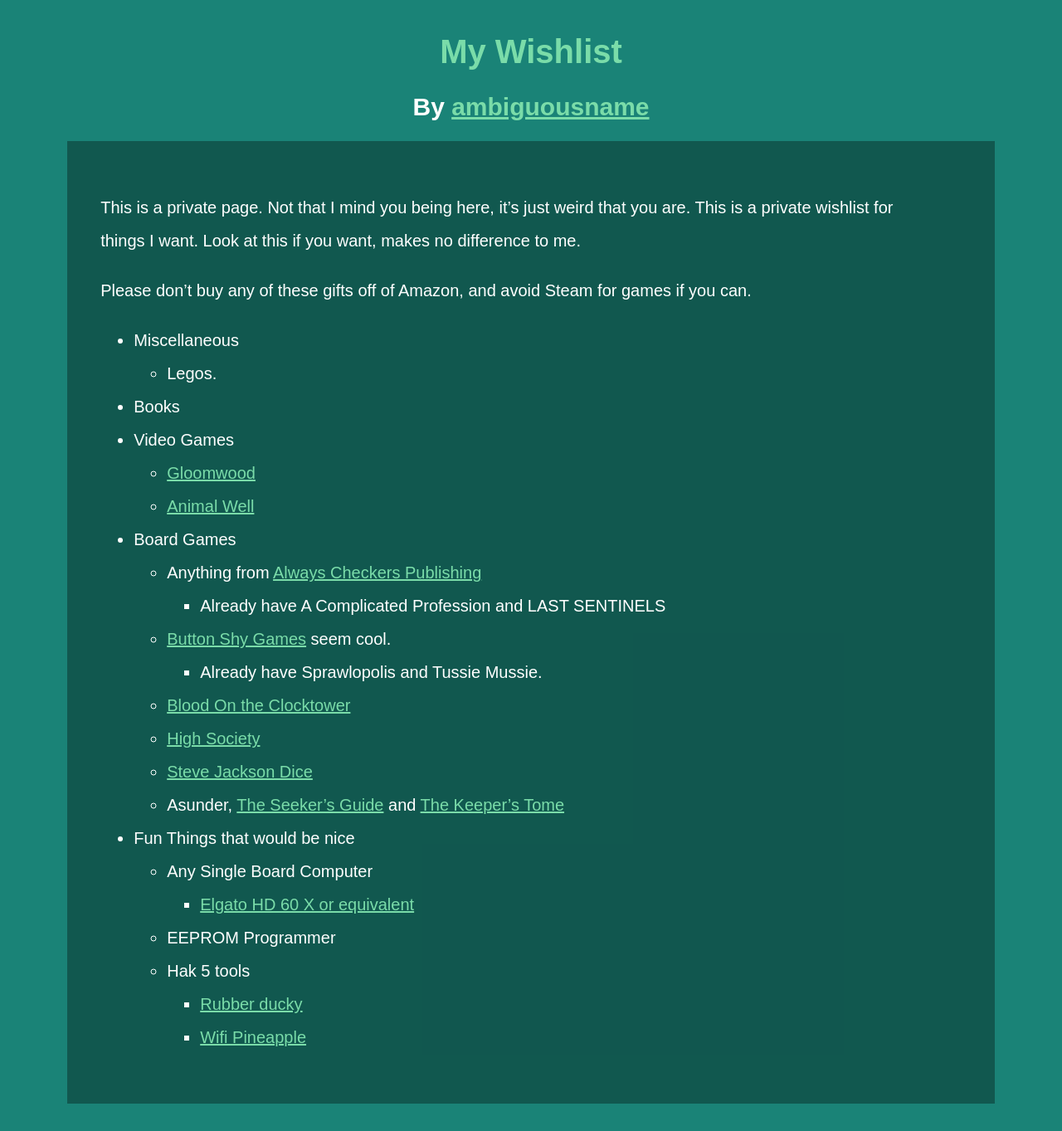
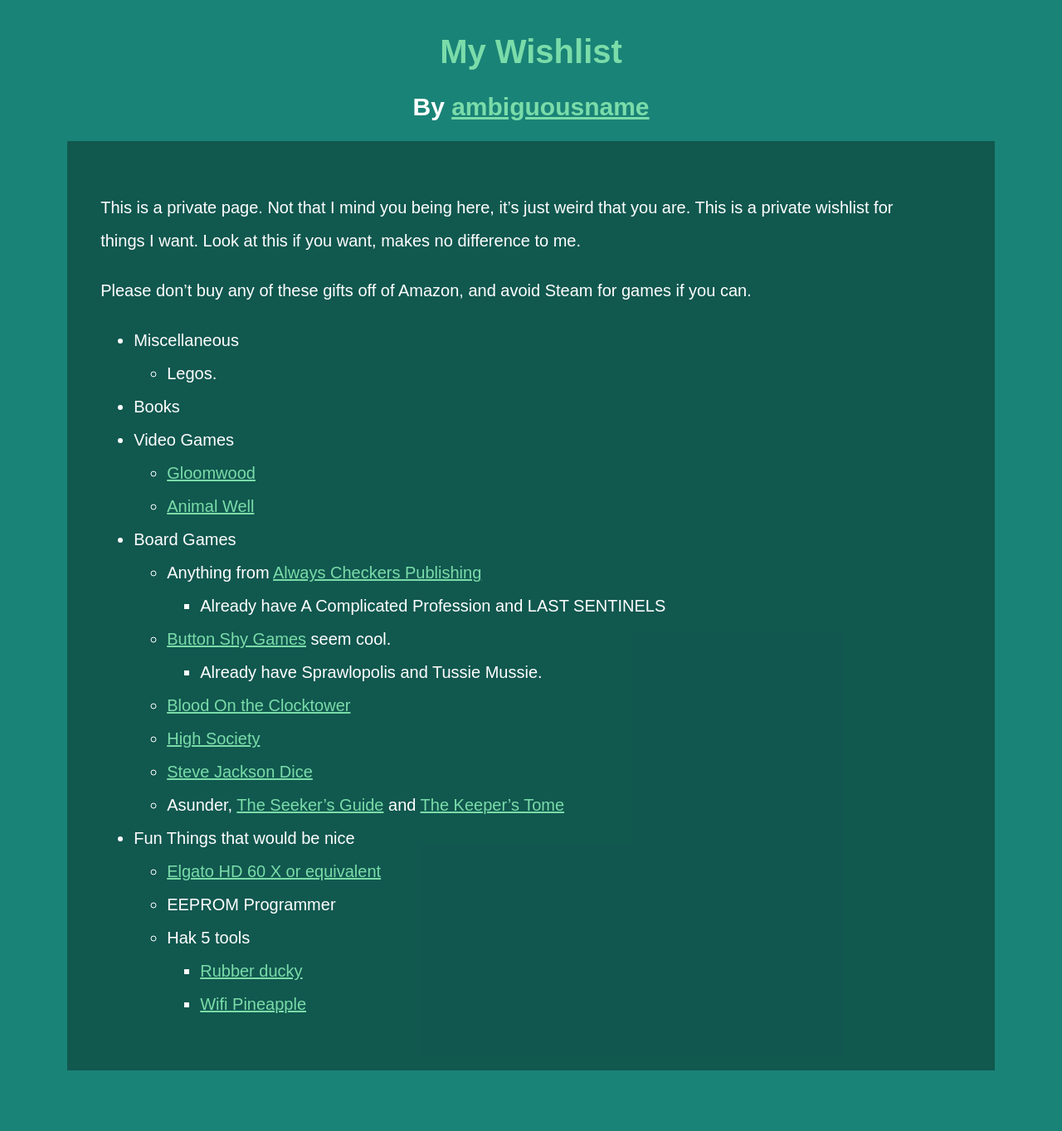
Before and after one commit to ambiguousname/ambiguousname.github.io, a Jekyll site: the page built from assets/wishlist.md, in a window 1280 px wide. Shown: the whole page at 83% size. Built offline with Jekyll 4.4.1, drawn with Linux system fonts in a browser that asks for light colours; after the commit the page ends 1323 px from its top, so only the background shows below that.

Commit message:
Update wishlist.md

```diff
--- a/assets/wishlist.md
+++ b/assets/wishlist.md
@@ -23,8 +23,7 @@
 	- [Steve Jackson Dice](http://www.sjgames.com/dice/)
 	- Asunder, [The Seeker's Guide](https://giftedrebels.com/products/the-seekers-guide-hardcover?variant=41151010734246) and [The Keeper's Tome](https://giftedrebels.com/products/the-keepers-tome-hardcover)
 - Fun Things that would be nice
-	- Any Single Board Computer
-		- [Elgato HD 60 X or equivalent](https://www.elgato.com/us/en/p/game-capture-hd60-x)
+	- [Elgato HD 60 X or equivalent](https://www.elgato.com/us/en/p/game-capture-hd60-x)
 	- EEPROM Programmer
 	- Hak 5 tools
 		- [Rubber ducky](https://hak5.org/products/usb-rubber-ducky)
```
